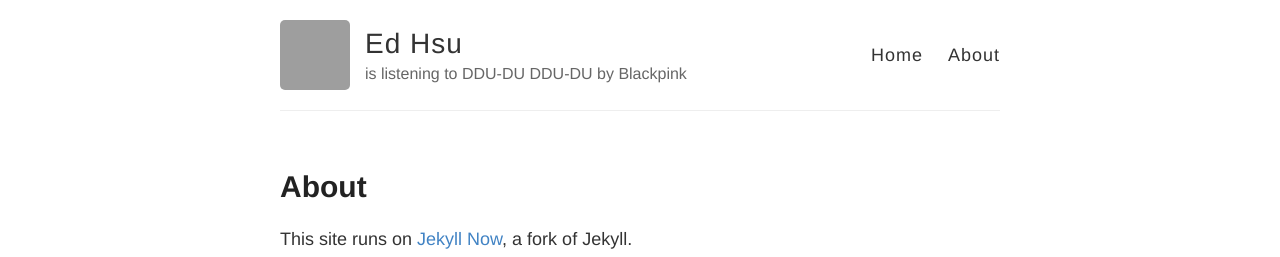
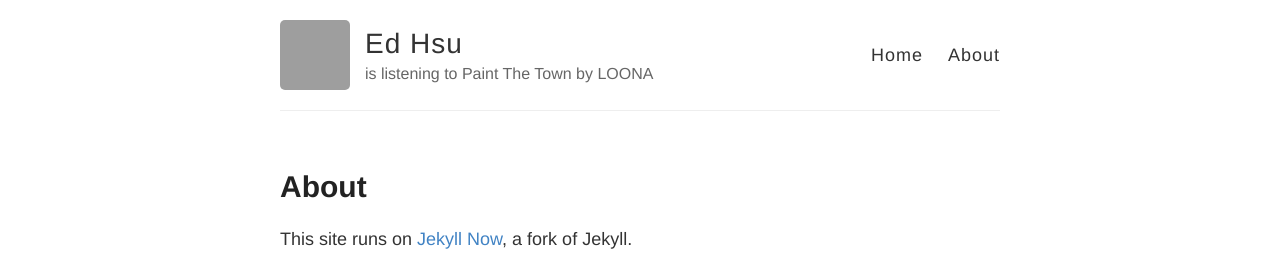
Before and after one commit to edhsudotcom/edhsudotcom.github.io, a Jekyll site: the page built from about.md, in a window 1280 px wide. Shown: the top 257 px of the page. Built offline with Jekyll 4.4.1, drawn with Linux system fonts in a browser that asks for light colours; grey boxes are pictures that could not be loaded.

Commit message:
Update _config.yml

```diff
--- a/_config.yml
+++ b/_config.yml
@@ -6,7 +6,7 @@
 name: Ed Hsu
 
 # Short bio or description (displayed in the header)
-description: is listening to DDU-DU DDU-DU by Blackpink
+description: is listening to Paint The Town by LOONA
 
 # URL of your avatar or profile pic (you could use your GitHub profile pic)
 avatar: https://avatars.githubusercontent.com/u/232301253?v=4
```
